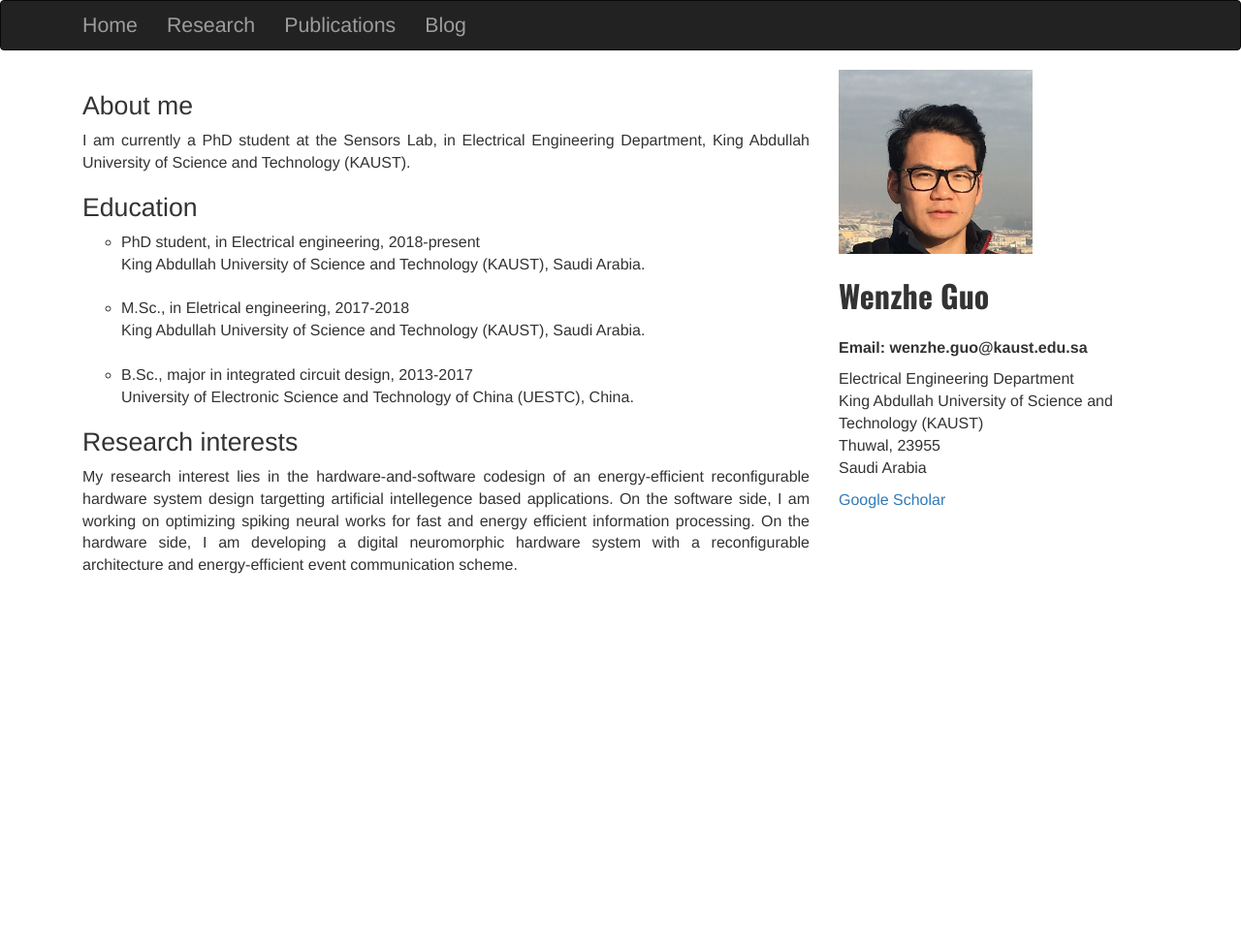
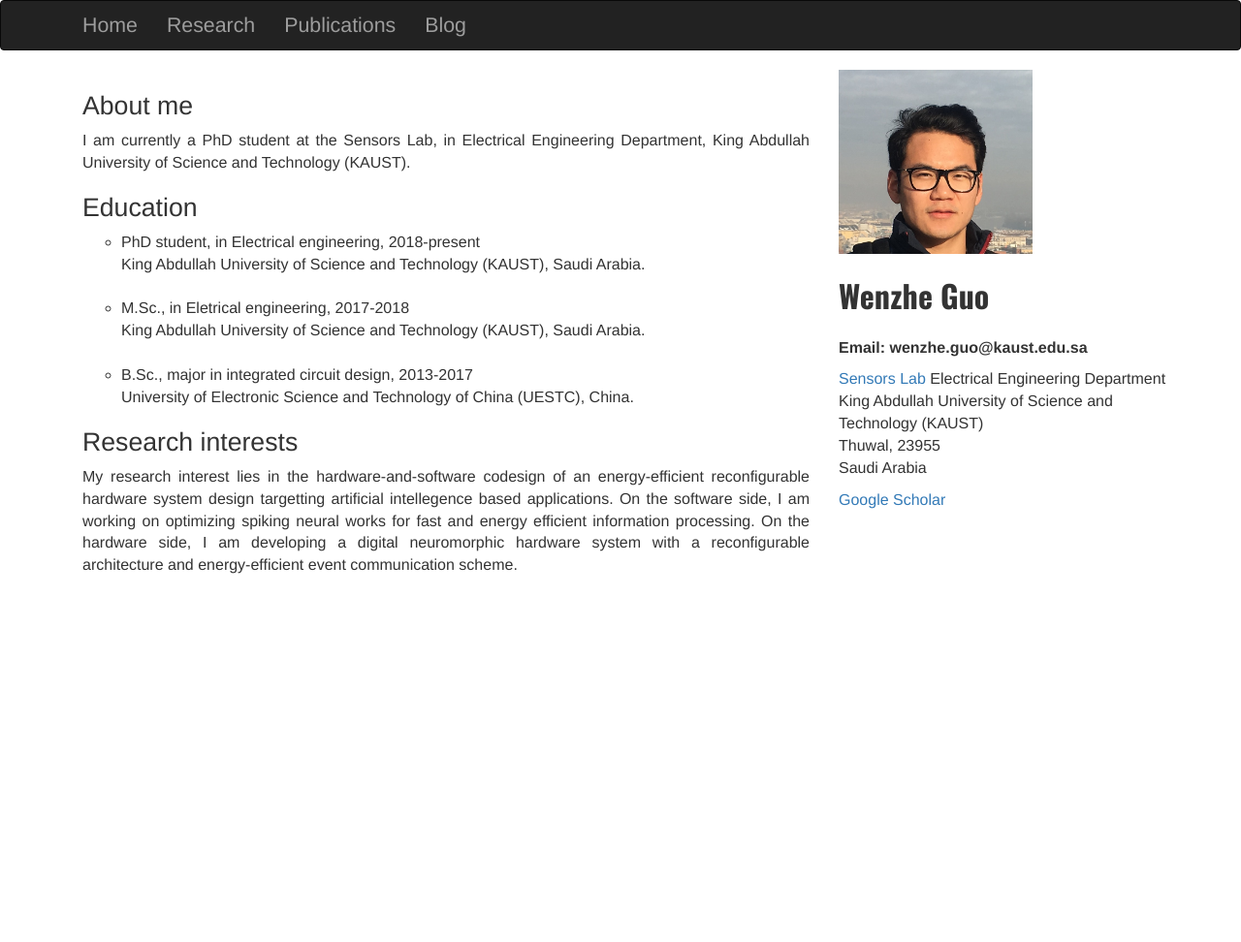
Before and after one commit to Wenzheguo/Wenzheguo.github.io, a Jekyll site: the page built from index.html, in a window 1280 px wide. Shown: the whole page at 97% size. Built offline with Jekyll 4.4.1, drawn with Linux system fonts in a browser that asks for light colours.

Commit message:
Update index.html

```diff
--- a/index.html
+++ b/index.html
@@ -12,7 +12,8 @@ title: Home
 
             <div style="margin-top:3%; text-align:justify;">
                 <h1 style="font-size:20pt;"> About me </h1>
-                <p style="font-size:12pt;"> I am currently a PhD student at the Sensors Lab, in Electrical Engineering Department, King Abdullah University of Science and Technology (KAUST).</p>
+                <p style="font-size:12pt;">
+                    I am currently a PhD student at the Sensors Lab, in Electrical Engineering Department, King Abdullah University of Science and Technology (KAUST).</p>
                 <h1 style="font-size:20pt;"> Education </h1>
                 <ul style="list-style-type:circle; font-size:12pt">
                     <li>
@@ -44,10 +45,12 @@ title: Home
             <img class="img-responsive" src="/images/me.jpg" width="200" height="200" alt="Myself"><br>
             <div style="font-family: 'Oswald', sans-serif; font-size: 32px;"><b>Wenzhe Guo</b></div><br>
             <p style="font-size:12pt;"><b>Email: wenzhe.guo@kaust.edu.sa</b><br>
-            <p style="font-size:12pt;">Electrical Engineering Department<br>
-            King Abdullah University of Science and Technology (KAUST)<br>
-            Thuwal, 23955<br>
-            Saudi Arabia <br>
+            <p style="font-size:12pt;">
+                <a href="https://cemse.kaust.edu.sa/sensors">Sensors Lab</a>
+                Electrical Engineering Department<br>
+                King Abdullah University of Science and Technology (KAUST)<br>
+                Thuwal, 23955<br>
+                Saudi Arabia <br>
             </p>
             <p style="font-size:12pt;"><a href="https://scholar.google.com/citations?user=_zfKZ6QAAAAJ&hl=en">Google Scholar</a></p>
         </div>
```
